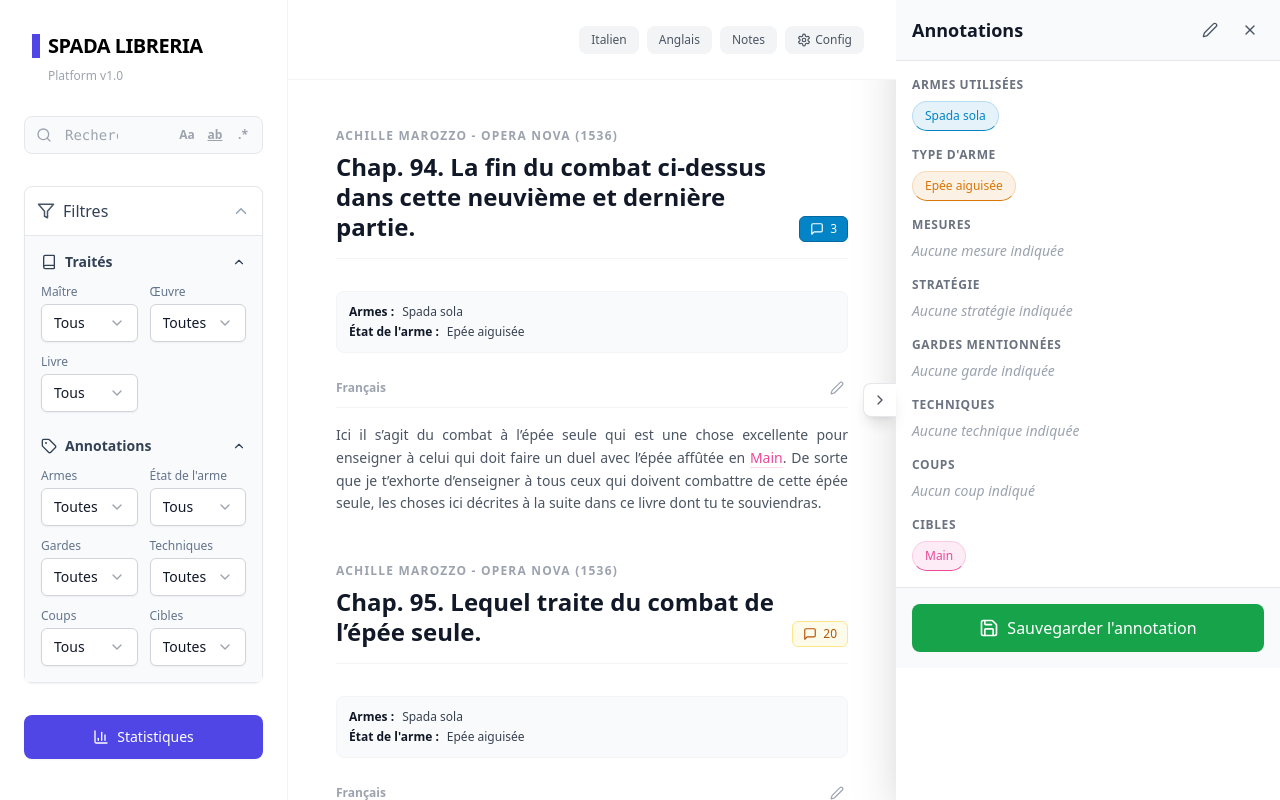
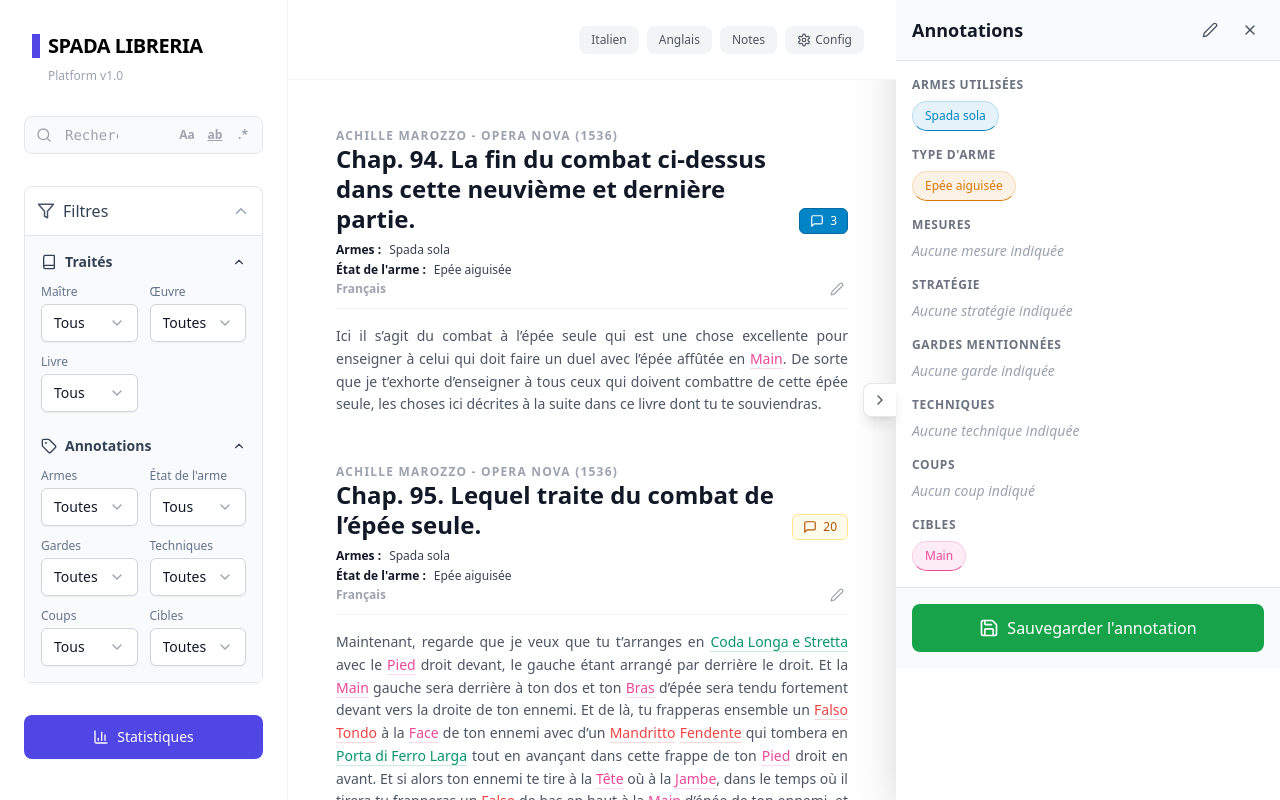
Before and after one commit to Manuel-Fostier/spadaLibreria, a Next.js app: page / in a window 1280 px wide. Built offline with nearby package versions, Linux system fonts and the light colour scheme.

Commit message:
Refactor layout: Adjust spacing and remove unnecessary borders in section headers

```diff
--- a/src/components/BolognesePlatform.tsx
+++ b/src/components/BolognesePlatform.tsx
@@ -460,9 +460,9 @@ export default function BolognesePlatform({ glossaryData, treatiseData }: Bologn
                 <div key={section.id} className="group" data-section-id={section.id}>
 
                   {/* Section Header */}
-                  <div className="flex flex-col md:flex-row md:items-end justify-between mb-8 pb-4 border-b border-gray-100 gap-4">
+                  <div className="flex flex-col md:flex-row md:items-end justify-between pb-2 gap-4">
                     <div className="flex-1">
-                      <span className="text-xs font-bold text-gray-400 uppercase tracking-widest mb-2 block">
+                      <span className="text-xs font-bold text-gray-400 uppercase tracking-widest block">
                         {section.metadata.master} - {section.metadata.work} ({section.metadata.year})
                       </span>
                       <h2 className="text-2xl font-bold text-gray-900 leading-tight">{section.title}</h2>
@@ -483,7 +483,7 @@ export default function BolognesePlatform({ glossaryData, treatiseData }: Bologn
                     const summary = buildAnnotationSummary(displayConfig, annotation);
                     if (!summary.length) return null;
                     return (
-                      <div className="text-xs text-gray-700 bg-gray-50 border border-gray-100 rounded-lg p-3 space-y-1 mb-6">
+                      <div className="text-xs text-gray-700 space-y-1">
                         {summary.map(item => (
                           <div key={item.label} className="flex gap-2">
                             <span className="font-semibold text-gray-900">{item.label} :</span>
```
